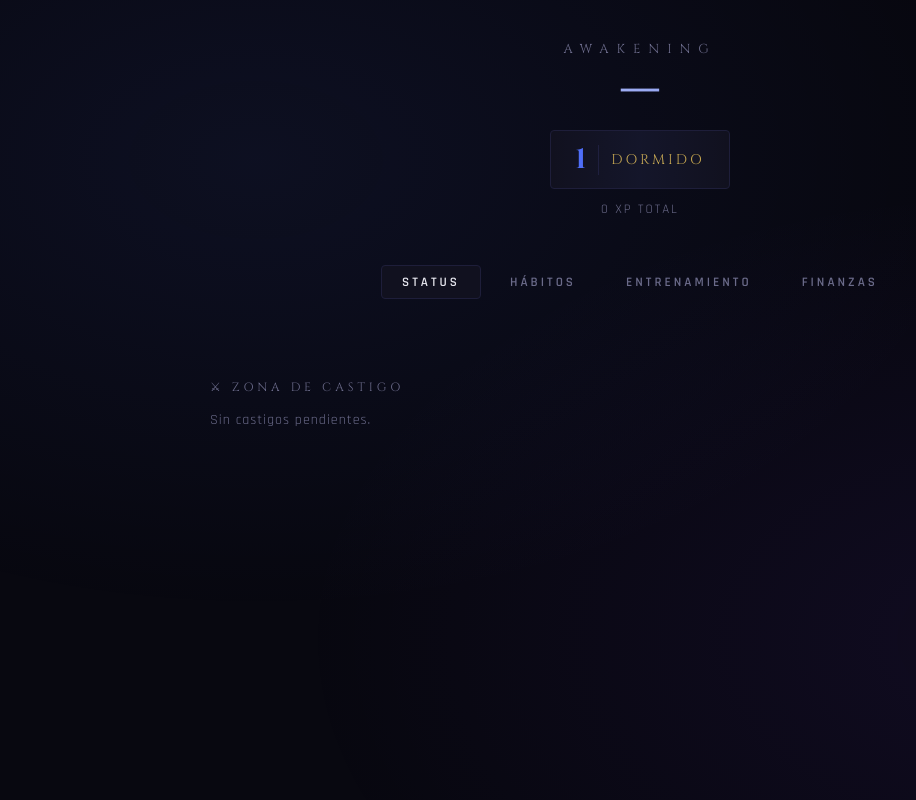
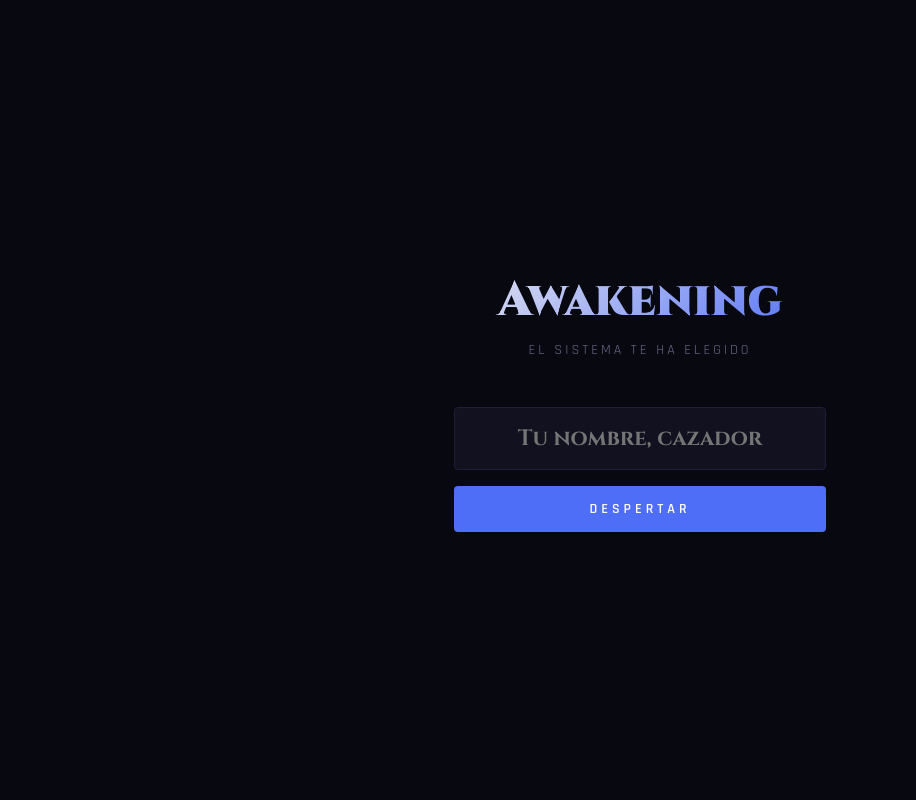
Before and after one commit to 0xAlphaSec/awakening, a Flask app: page / in a window 1280 px wide. Shown: the whole page, without its empty margins (0-916 px from the left). Run offline with Flask 3, Linux system fonts and the light colour scheme; data that the repository does not hold is empty; parts of the project's set-up code (start-up, migrations or seed data) failed here and were passed over; some libraries are stand-ins or nearby versions.

Commit message:
feat: pantalla de bienvenida para nuevo usuario

```diff
--- a/templates/status.html
+++ b/templates/status.html
@@ -420,6 +420,86 @@
         align-items: flex-start;
       }
     }
+
+    /* ONBOARDING */
+   .onboarding {
+     display: none;
+     position: fixed;
+     inset: 0;
+     background: var(--bg);
+     z-index: 200;
+     align-items: center;
+     justify-content: center;
+   }
+
+   .onboarding.open {
+     display: flex;
+   }
+
+   .onboarding-panel {
+     text-align: center;
+     padding: 40px 24px;
+     max-width: 420px;
+     width: 100%;
+     animation: fadeUp 0.8s ease both;
+   }
+
+   .onboarding-title {
+     font-family: 'Cinzel', serif;
+     font-size: 48px;
+     font-weight: 900;
+     background: linear-gradient(135deg, var(--text) 0%, var(--accent) 100%);
+     -webkit-background-clip: text;
+     -webkit-text-fill-color: transparent;
+     background-clip: text;
+     margin-bottom: 8px;
+   }
+
+   .onboarding-sub {
+     font-size: 14px;
+     color: var(--text-dim);
+     letter-spacing: 3px;
+     text-transform: uppercase;
+     margin-bottom: 48px;
+   }
+
+   .onboarding-input {
+     width: 100%;
+     background: var(--panel);
+     border: 1px solid var(--border);
+     border-radius: 4px;
+     color: var(--text);
+     font-family: 'Cinzel', serif;
+     font-size: 22px;
+     font-weight: 700;
+     padding: 16px 20px;
+     text-align: center;
+     margin-bottom: 16px;
+     transition: border-color 0.2s;
+   }
+
+   .onboarding-input:focus {
+     outline: none;
+     border-color: var(--accent);
+   }
+
+   .onboarding-btn {
+     width: 100%;
+     background: var(--accent);
+     border: none;
+     border-radius: 4px;
+     color: white;
+     font-family: 'Rajdhani', sans-serif;
+     font-size: 14px;
+     font-weight: 600;
+     letter-spacing: 4px;
+     text-transform: uppercase;
+     padding: 14px;
+     cursor: pointer;
+     transition: opacity 0.2s;
+   }
+
+   .onboarding-btn:hover { opacity: 0.85; }
   </style>
 </head>
 <body>
@@ -545,8 +625,30 @@
       }
     }
 
-    cargarStatus();
-    cargarCastigos();
+    async function init() {
+      const res = await fetch("/api/usuario/");
+      if (res.status === 404) {
+        document.getElementById("onboarding").classList.add("open");
+      } else {
+        cargarStatus();
+        cargarCastigos();
+      }
+    }
+
+    async function crearUsuario() {
+      const nombre = document.getElementById("onboarding-nombre").value.trim();
+      if (!nombre) return;
+      await fetch("/api/usuario/", {
+        method: "POST",
+        headers: { "Content-Type": "application/json" },
+        body: JSON.stringify({ nombre })
+      });
+      document.getElementById("onboarding").classList.remove("open");
+      cargarStatus();
+      cargarCastigos();
+    }
+
+    init();
   </script>
   <script>
     if ("serviceWorker" in navigator) {
@@ -554,4 +656,12 @@
     }
   </script>
 </body>
+<div class="onboarding" id="onboarding">
+  <div class="onboarding-panel">
+    <div class="onboarding-title">Awakening</div>
+    <div class="onboarding-sub">El sistema te ha elegido</div>
+    <input class="onboarding-input" id="onboarding-nombre" type="text" placeholder="Tu nombre, cazador">
+    <button class="onboarding-btn" onclick="crearUsuario()">Despertar</button>
+  </div>
+</div>
 </html>
```
